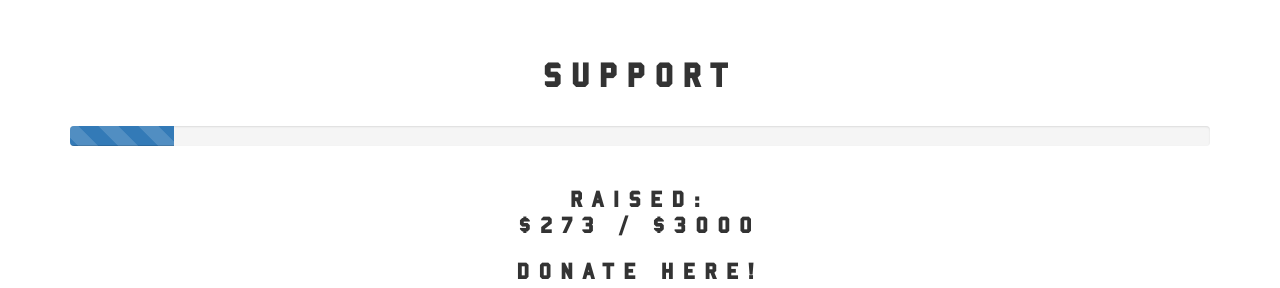
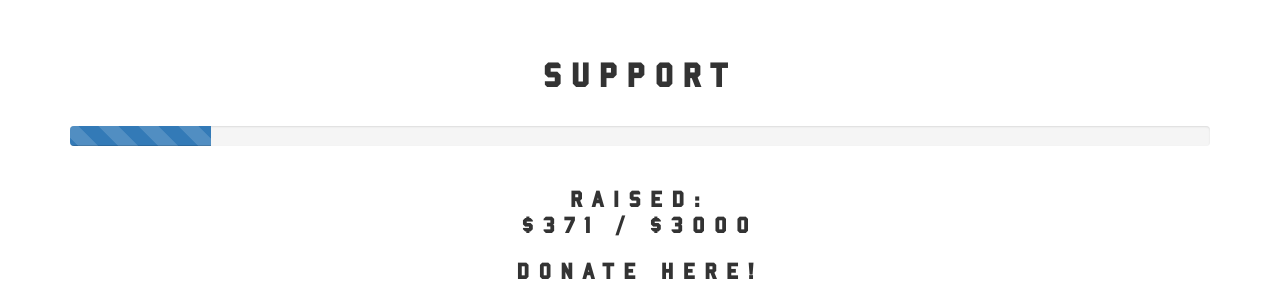
Before and after one commit to ggellimac/ATLFSADTJ, a website: page index.html in a window 1280 px wide. Shown: the part 3380-3668 px from the top of the page. Drawn offline with nearby package versions, Linux system fonts and the light colour scheme; files that its build step writes are made by us from their sources.

Commit message:
Update index.html

```diff
--- a/index.html
+++ b/index.html
@@ -208,7 +208,7 @@
             <!--update-->
             <!--LAST UPDATE: 8/26/18-->
             <div class="progress">
-                <div class="progress-bar progress-bar-striped active" role="progressbar" aria-valuenow="0" aria-valuemin="0" aria-valuemax="100" style="width:9.1%">
+                <div class="progress-bar progress-bar-striped active" role="progressbar" aria-valuenow="0" aria-valuemin="0" aria-valuemax="100" style="width:12.36%">
                 </div>
             </div>
 
@@ -216,7 +216,7 @@
             <!--LAST UPDATE: 8/26/18-->
             <div class="row">
              <center>
-                    <h3 class="goal" style=font>Raised:<br>$273 / $3000</h3>
+                    <h3 class="goal" style=font>Raised:<br>$371 / $3000</h3>
 
 
 
```
